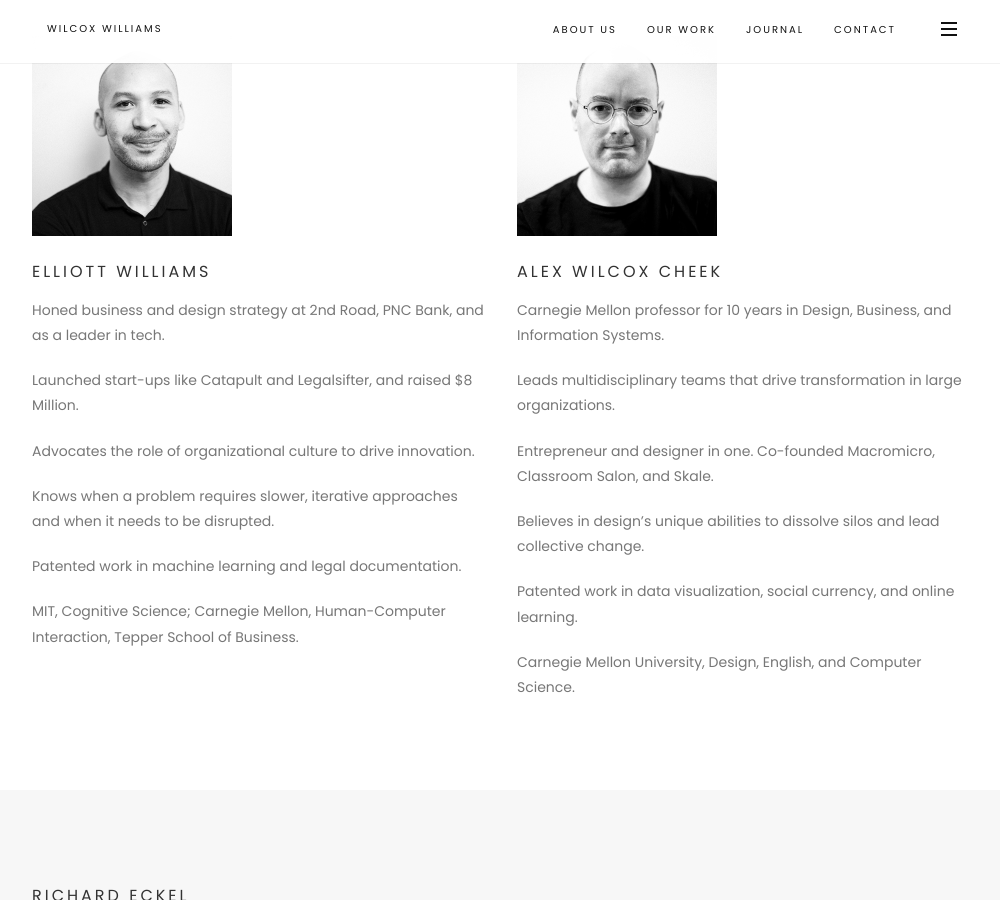
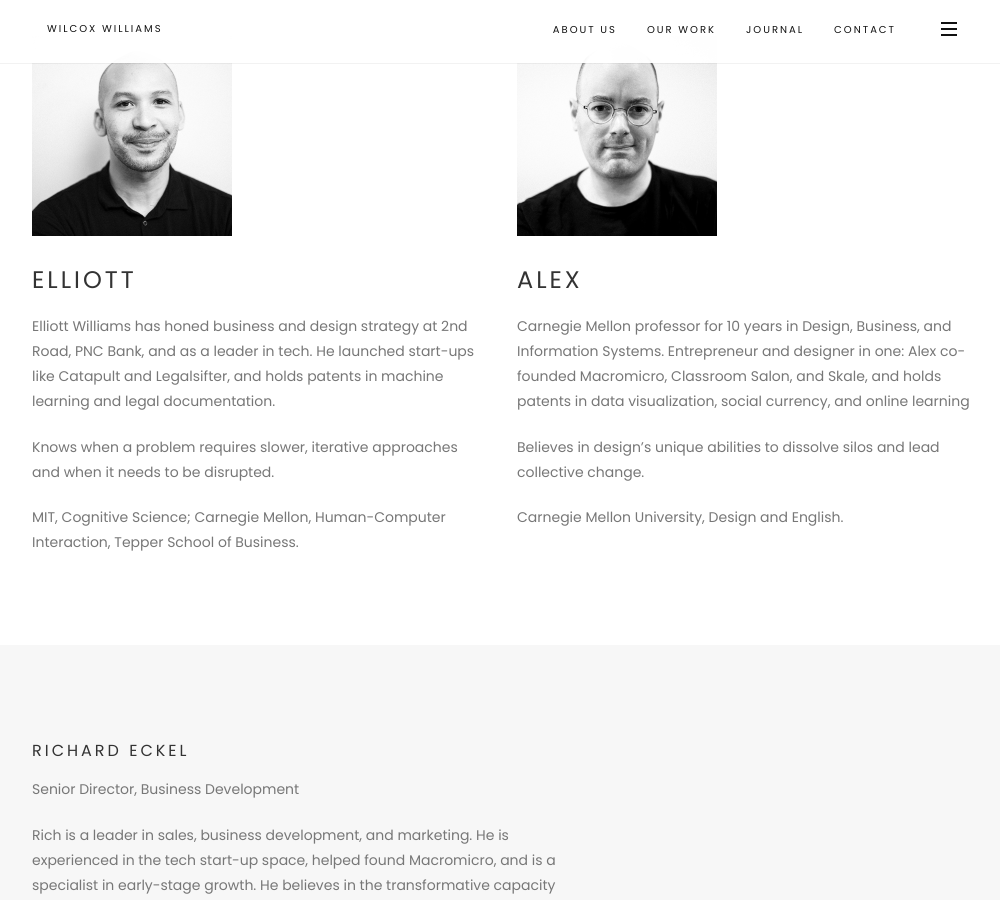
Before and after one commit to rwcstudio/wilcoxwilliams.github.io, a Jekyll site: the page built from about.html, in a window 1280 px wide and 900 px high, scrolled down 1250 px. Shown: the whole window, without its empty margins (138-1138 px from the left). Built offline with Jekyll 4.4.1, drawn with Linux system fonts in a browser that asks for light colours.

Commit message:
Update about.html

```diff
--- a/about.html
+++ b/about.html
@@ -37,17 +37,13 @@ layout: default
 <p><left>
 <img src="assets/images/img-elliott.jpg" width="200">
 </left></p>
-                <h3 class="font-alt">Elliott Williams</h3>
+<h2 class="font-alt">Elliott</h2>
 
-                <p>Honed business and design strategy at 2nd Road, PNC Bank, and as a leader in tech.</p>
-
-                <p>Launched start-ups like Catapult and Legalsifter, and raised $8 Million.</p>
-
-                <p>Advocates the role of organizational culture to drive innovation.</p>
+Elliott Williams has honed business and design strategy at 2nd Road, PNC Bank, and as a leader in tech. He launched start-ups like Catapult and Legalsifter, and holds patents in machine learning and legal documentation.</p>
 
 <p>Knows when a problem requires slower, iterative approaches and when it needs to be disrupted.</p>
 
-                <p>Patented work in machine learning and legal documentation.</p>
+<p></p>
 
 <p>MIT, Cognitive Science; Carnegie Mellon, Human-Computer Interaction, Tepper School of Business.</p>
 
@@ -57,19 +53,13 @@ layout: default
 <p><left>
 <img src="assets/images/img-alex.jpg" width="200">
 </left></p>
-                <h3 class="font-alt">Alex Wilcox Cheek</h3>
+<h2 class="font-alt">Alex</h2>
 
-                <p>Carnegie Mellon professor for 10 years in Design, Business, and Information Systems.</p>
-
-                <p>Leads multidisciplinary teams that drive transformation in large organizations.</p>
-
-                <p>Entrepreneur and designer in one. Co-founded Macromicro, Classroom Salon, and Skale.</p>
+<p>Carnegie Mellon professor for 10 years in Design, Business, and Information Systems. Entrepreneur and designer in one: Alex co-founded Macromicro, Classroom Salon, and Skale, and holds patents in data visualization, social currency, and online learning</p>
 
 <p>Believes in design’s unique abilities to dissolve silos and lead collective change.</p>
 
-                <p>Patented work in data visualization, social currency, and online learning.</p>
-
-                <p>Carnegie Mellon University, Design, English, and Computer Science.</p>
+<p>Carnegie Mellon University, Design and English.</p>
 </div>
 
         </div>
```
Lines whose indentation alone changed are shown as unchanged.
